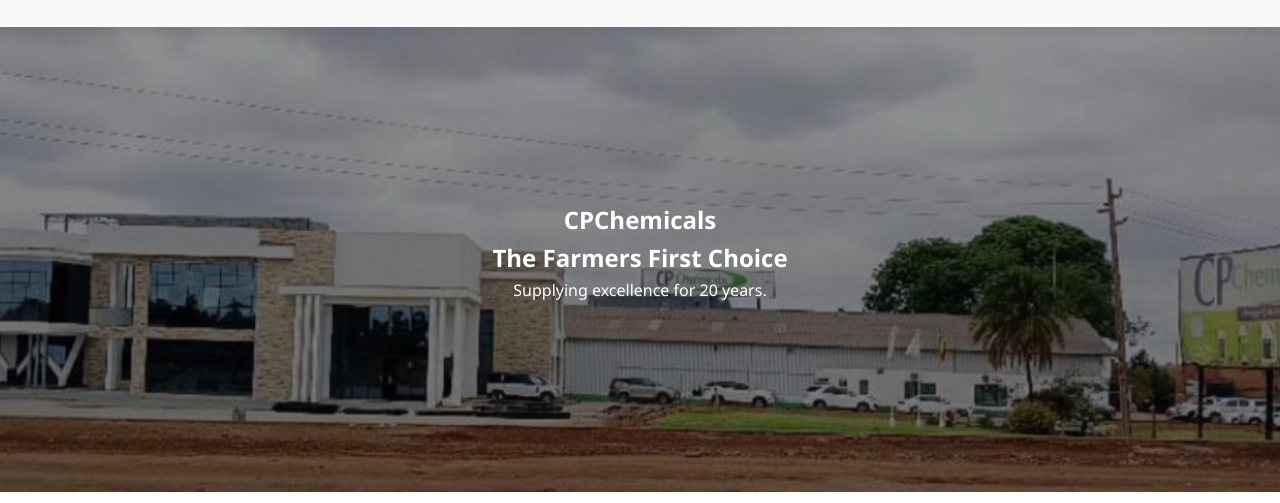
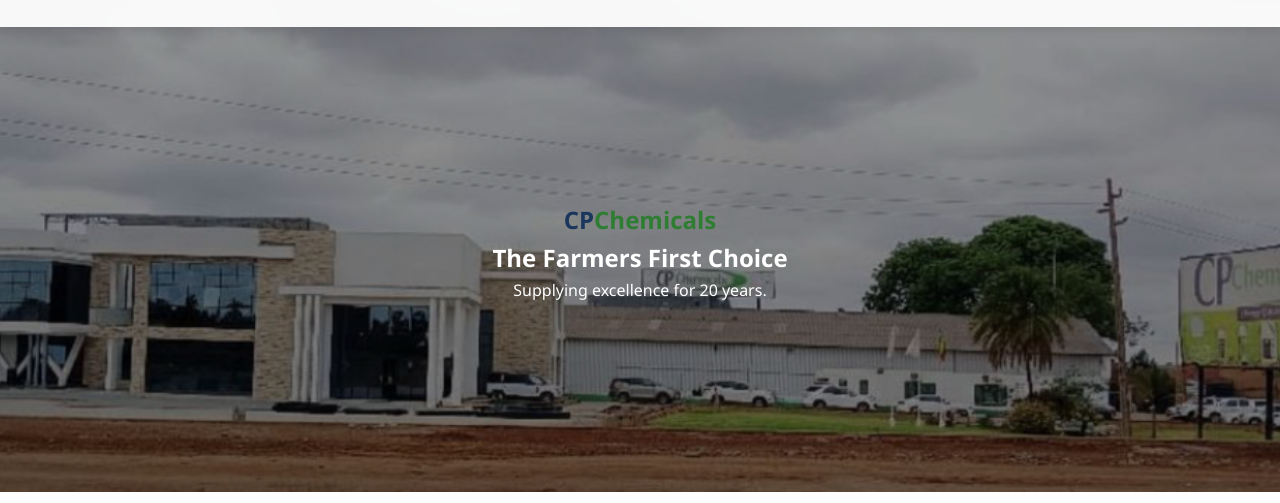
Before and after one commit to Anold39/FARMER-S-FIRST-CHOICE-CP-CHEMICALS, a plain HTML site: page home.html in a window 1280 px wide. Shown: the part 128-631 px from the top of the page. Drawn offline with Linux system fonts and the light colour scheme.

Commit message:
Refactor style.css with updated styles and layout

```diff
--- a/style.css
+++ b/style.css
@@ -157,6 +157,12 @@ nav {
     transform: translate(-50%, -50%);
     text-align: center;
     color: white;
+}
+.cp-blue {
+    color: #1A365d;
+}
+.cp-green{
+    color:var(--cp-green)
 }
 
 .container { padding: 4rem 5%; }
@@ -560,4 +566,5 @@ footer {
 
     /* Stack Registration panels */
     .registration-wrapper { flex-direction: column; }
+
 }
```
